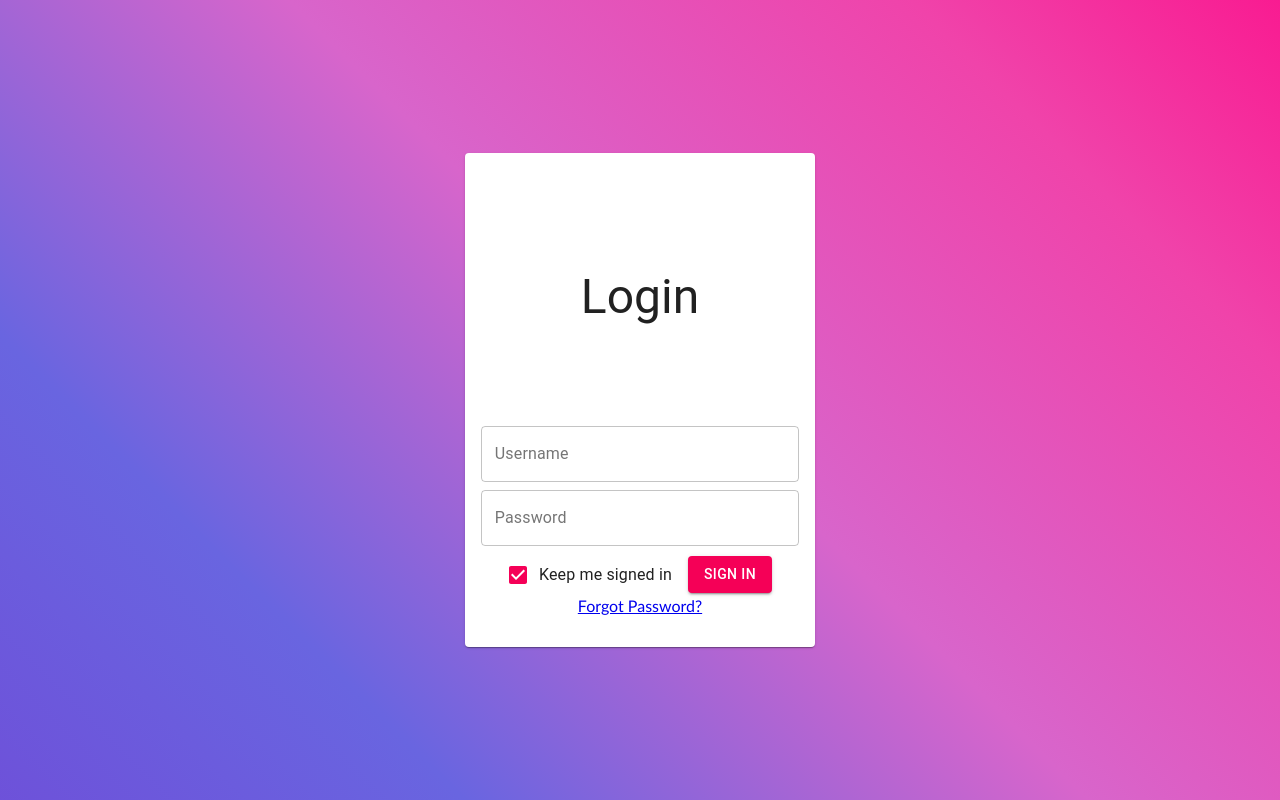
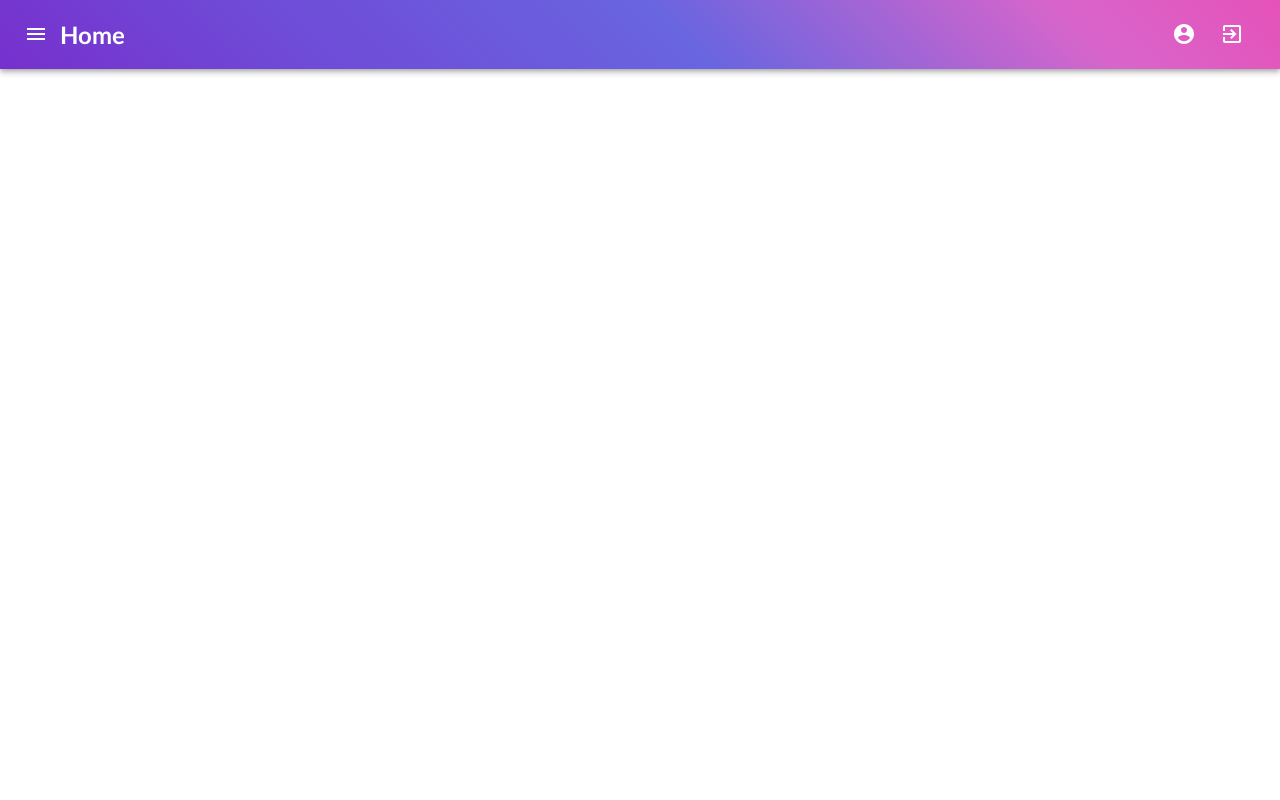
Before and after one commit to lightningbolt047/faculty-dashboard, a React (Create React App) app: page /home in a window 1280 px wide. Built offline with nearby package versions, Linux system fonts and the light colour scheme.

Commit message:
Dashboard home screen and few cookie login bug fixes

```diff
--- a/src/App.js
+++ b/src/App.js
@@ -2,6 +2,7 @@ import './App.css';
 import './screens/Login';
 import LoginScreen from './screens/Login';
 import ForgotPwd from './screens/ForgotPwd';
+import DashboardHome from './screens/DashboardHome';
 import {BrowserRouter as Router,Route, Switch} from 'react-router-dom';
 
 
@@ -15,6 +16,9 @@ function App() {
           <Route exact path="/recovery">
             <ForgotPwd/>
           </Route>
+          <Route exact path="/home">
+            <DashboardHome/>
+          </Route>
           <Route path="/">
             <LoginScreen/>
           </Route>
--- a/src/index.css
+++ b/src/index.css
@@ -40,3 +40,9 @@ body {
 .forgotPasswordScreenGrid{
   padding: 50px;
 }
+
+.dashboardHomeAppBar {
+  background: linear-gradient(45deg,#7928ca, #6f4bd7, #6965e0, #d865cb, #f043aa, #ff0080);
+  background-size: 150% 150%;
+  animation: gradientAnimation 10s ease infinite;
+}
--- /dev/null
+++ b/src/screens/DashboardHome.js
@@ -0,0 +1,44 @@
+import { Box, IconButton } from '@material-ui/core';
+import AppBar from '@material-ui/core/AppBar';
+import Toolbar from '@material-ui/core/Toolbar';
+import MenuIcon from '@material-ui/icons/Menu';
+import AccountCircleIcon from '@material-ui/icons/AccountCircle';
+import LogoutIcon from '@material-ui/icons/ExitToApp';
+import {useHistory} from 'react-router-dom';
+import { useCookies } from 'react-cookie';
+
+export default function DashboardHome(){
+
+    // eslint-disable-next-line
+    const [cookies, setCookie, removeCookie] = useCookies(['faculty-dash-auth']);
+    const history=useHistory();
+
+
+    const logoutRoutine=()=>{
+        removeCookie("dbID");
+        removeCookie("authToken");
+        history.replace('/');
+    }
+
+    return (
+        <div>
+            <AppBar className="dashboardHomeAppBar" position="static">
+                <Toolbar>
+                    <Box display="flex" flexGrow={1}>
+                        <IconButton edge="start" color="inherit">
+                            <MenuIcon/>
+                        </IconButton>
+                        <h2>Home</h2>
+                    </Box>
+                    <IconButton color="inherit" className="dashboardHomeAccountCircle" onClick={()=>console.log("Hello")}>
+                        <AccountCircleIcon/>
+                    </IconButton>
+                    <IconButton color="inherit" className="dashboardHomeAccountCircle" onClick={logoutRoutine}>
+                        <LogoutIcon/>
+                    </IconButton>
+
+                </Toolbar>
+            </AppBar>
+        </div>
+    );
+}
--- a/src/screens/ForgotPwd.js
+++ b/src/screens/ForgotPwd.js
@@ -5,7 +5,7 @@ import Grid from '@material-ui/core/Grid';
 import Card from '@material-ui/core/Card';
 import TextField from '@material-ui/core/TextField';
 import {useState} from 'react';
-import {Link, Redirect, useHistory} from 'react-router-dom';
+import {useHistory} from 'react-router-dom';
 import hashString from '../services/hashService';
 import Alert from '@material-ui/lab/Alert';
 import backendQuery from '../services/backendServices';
--- a/src/screens/Login.js
+++ b/src/screens/Login.js
@@ -7,7 +7,7 @@ import TextField from '@material-ui/core/TextField';
 import Checkbox from '@material-ui/core/Checkbox';
 import {useEffect, useState} from 'react';
 import FormControlLabel from '@material-ui/core/FormControlLabel';
-import {Link} from 'react-router-dom';
+import {Link,useHistory} from 'react-router-dom';
 import Alert from '@material-ui/lab/Alert';
 import backendQuery from '../services/backendServices';
 import hashString from '../services/hashService';
@@ -26,7 +26,7 @@ const useStyles=makeStyles({
 
 
 export default function LoginScreen(){
-    const [cookies, setCookie, removeCookie] = useCookies(['cookie-name']);
+    const [cookies, setCookie, removeCookie] = useCookies(['faculty-dash-auth']);
     const classes=useStyles();
     const [keepSignedIn,setKeepSignedIn]=useState(true);
     const [username,setUsername]=useState("");
@@ -34,10 +34,15 @@ export default function LoginScreen(){
     const [statusCode,setStatusCode]=useState(200);
     const [responseMessage,setResponseMessage]=useState("");
 
+    const history=useHistory();
+
 
     const cookieSignInHandler= async()=>{
-        if(cookies.dbID!=null && cookies.authToken!=null){
-            var responseBody=await backendQuery('POST','/auth',
+
+        if(typeof cookies.dbID==='undefined' || typeof cookies.authToken==='undefined'){
+            return;
+        }
+        var responseBody=await backendQuery('POST','/auth',
                 {
                     loginType:"cookie",
                     dbID:cookies.dbID,
@@ -53,8 +58,14 @@ export default function LoginScreen(){
                 }
             }
             setStatusCode(responseBody.statusCode);
+            if(statusCode===200){
+                redirectToHome();
+            }
             console.log(responseBody);
-        }
+    }
+
+    const redirectToHome=()=>{
+        history.replace('/home');
     }
 
     useEffect(()=>{
@@ -90,6 +101,8 @@ export default function LoginScreen(){
                 removeCookie('dbID');
                 removeCookie('authToken');
             }
+            redirectToHome();
+
         }
         console.log(responseBody);
     }
```
